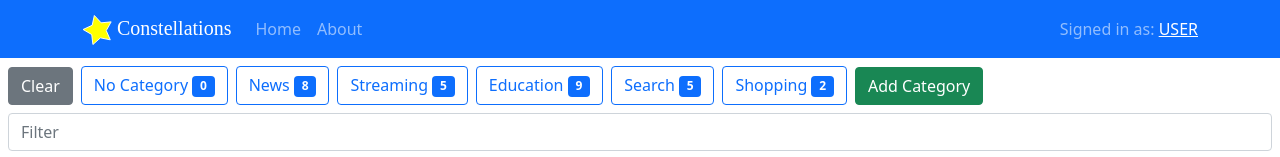
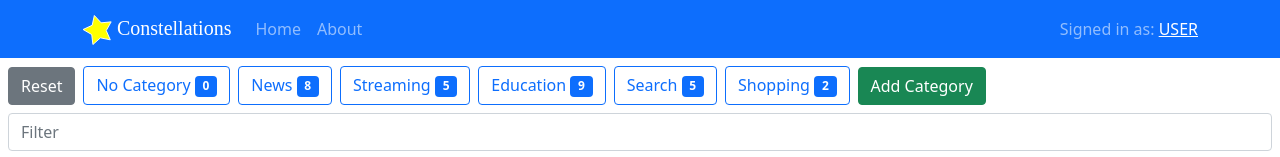
Before and after one commit to Sife-ops/constellations-rc1, a React (Vite) app in the folder frontend-vite-react-ts/: page / in a window 1280 px wide. Shown: the top 157 px of the page. Built offline with nearby package versions, Linux system fonts and the light colour scheme; a web font is replaced by a local one.

Commit message:
change "clear" to "reset"

```diff
--- a/frontend-vite-react-ts/src/App.tsx
+++ b/frontend-vite-react-ts/src/App.tsx
@@ -1,5 +1,9 @@
 // todo: favicon
-// todo: handle empty bookmarks or categories
+// todo: handle empty bookmarks
+// todo: category colors
+// todo: edit/delete bookmarks
+// todo: edit/delete categories
+// todo: donate tab
 // todo: modal
 
 import "./App.css";
--- a/frontend-vite-react-ts/src/components/home.tsx
+++ b/frontend-vite-react-ts/src/components/home.tsx
@@ -54,7 +54,7 @@ export const Home: React.FC<Props> = ({ bookmarks }) => {
         );
       }}
     >
-      Clear
+      Reset
     </Button>
   );
 
```
